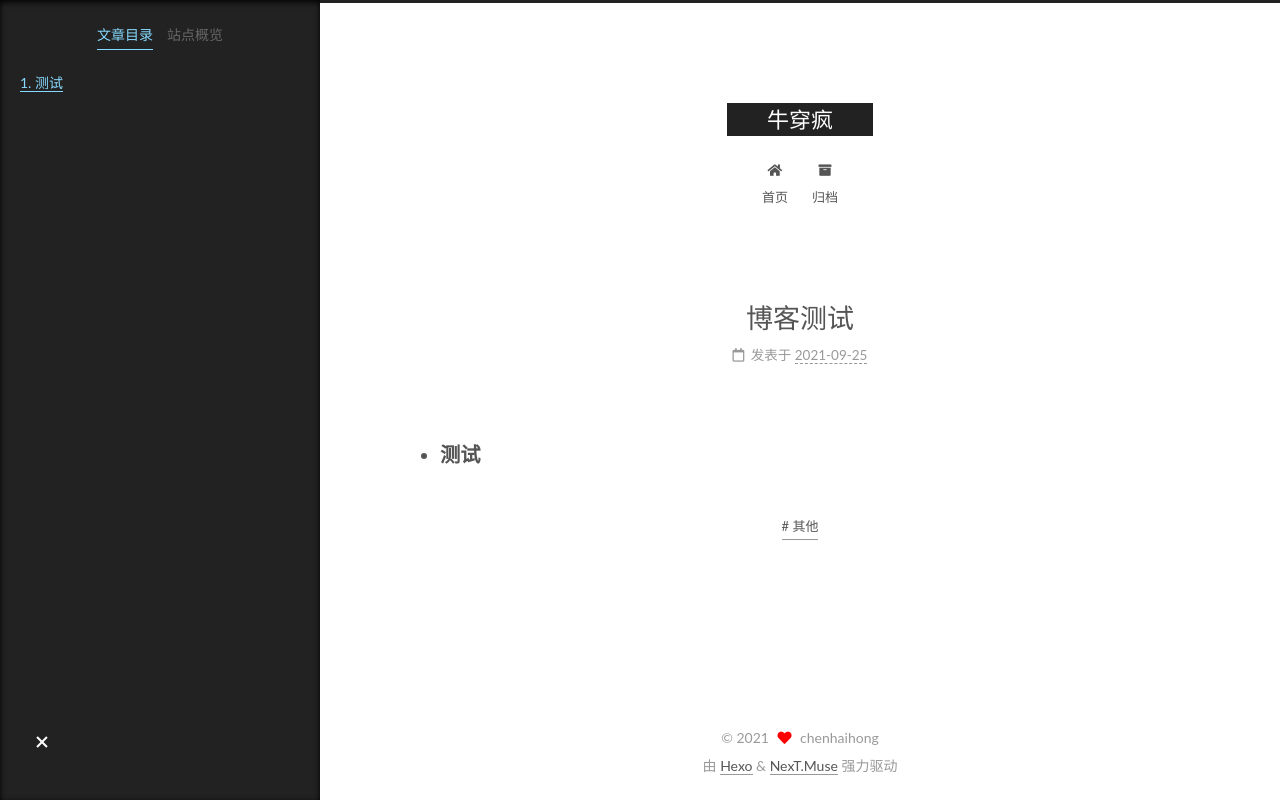
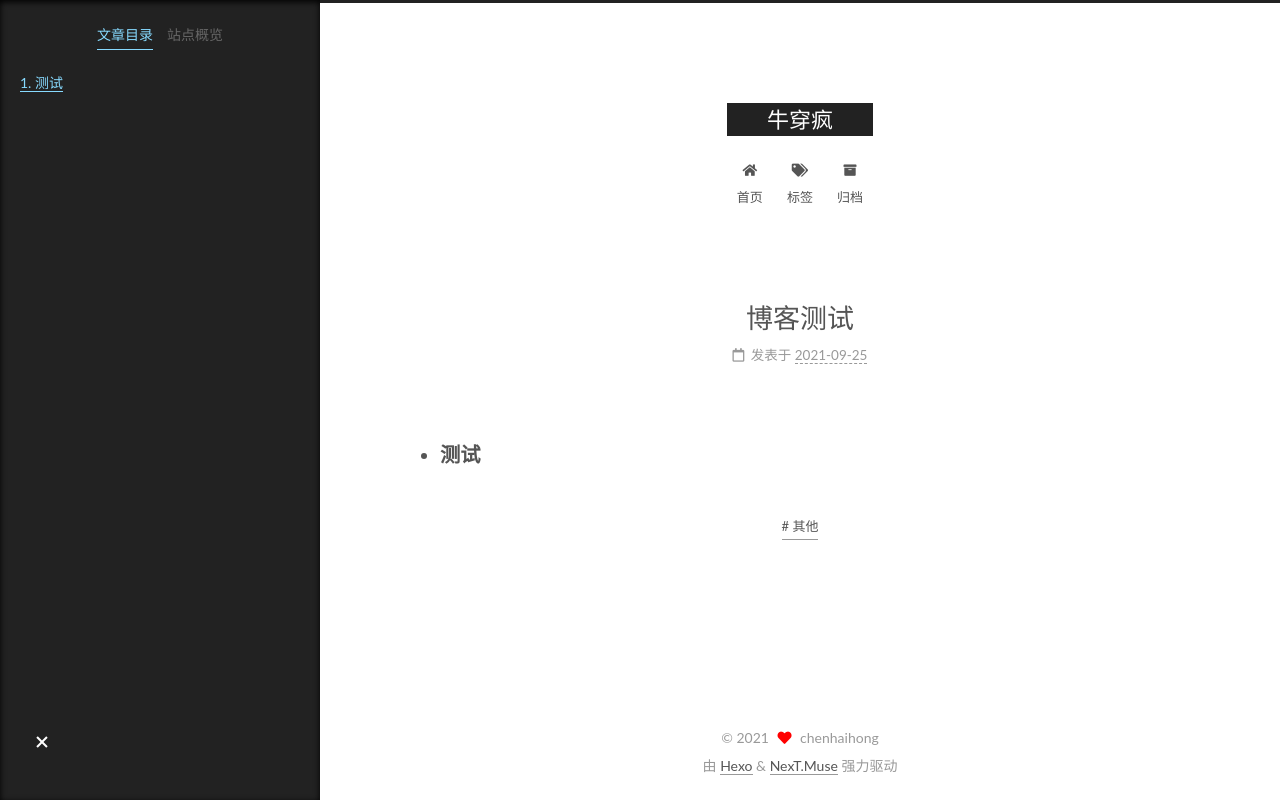
Before and after one commit to chendachu/chendachu.github.io, a plain HTML site: page 2021/09/25/博客测试/index.html in a window 1280 px wide. Drawn offline with Linux system fonts and the light colour scheme.

Commit message:
Site updated: 2021-09-25 17:22:20

```diff
--- a/2021/09/25/博客测试/index.html
+++ b/2021/09/25/博客测试/index.html
@@ -116,6 +116,11 @@
         <li class="menu-item menu-item-home">
 
     <a href="/" rel="section"><i class="fa fa-home fa-fw"></i>首页</a>
+
+  </li>
+        <li class="menu-item menu-item-tags">
+
+    <a href="/tags/" rel="section"><i class="fa fa-tags fa-fw"></i>标签</a>
 
   </li>
         <li class="menu-item menu-item-archives">
```
Also changed, not shown: archives/2021/09/index.html (+5 -0 lines), archives/2021/index.html (+5 -0 lines), archives/index.html (+5 -0 lines), index.html (+5 -0 lines), tags/其他/index.html (+5 -0 lines).
